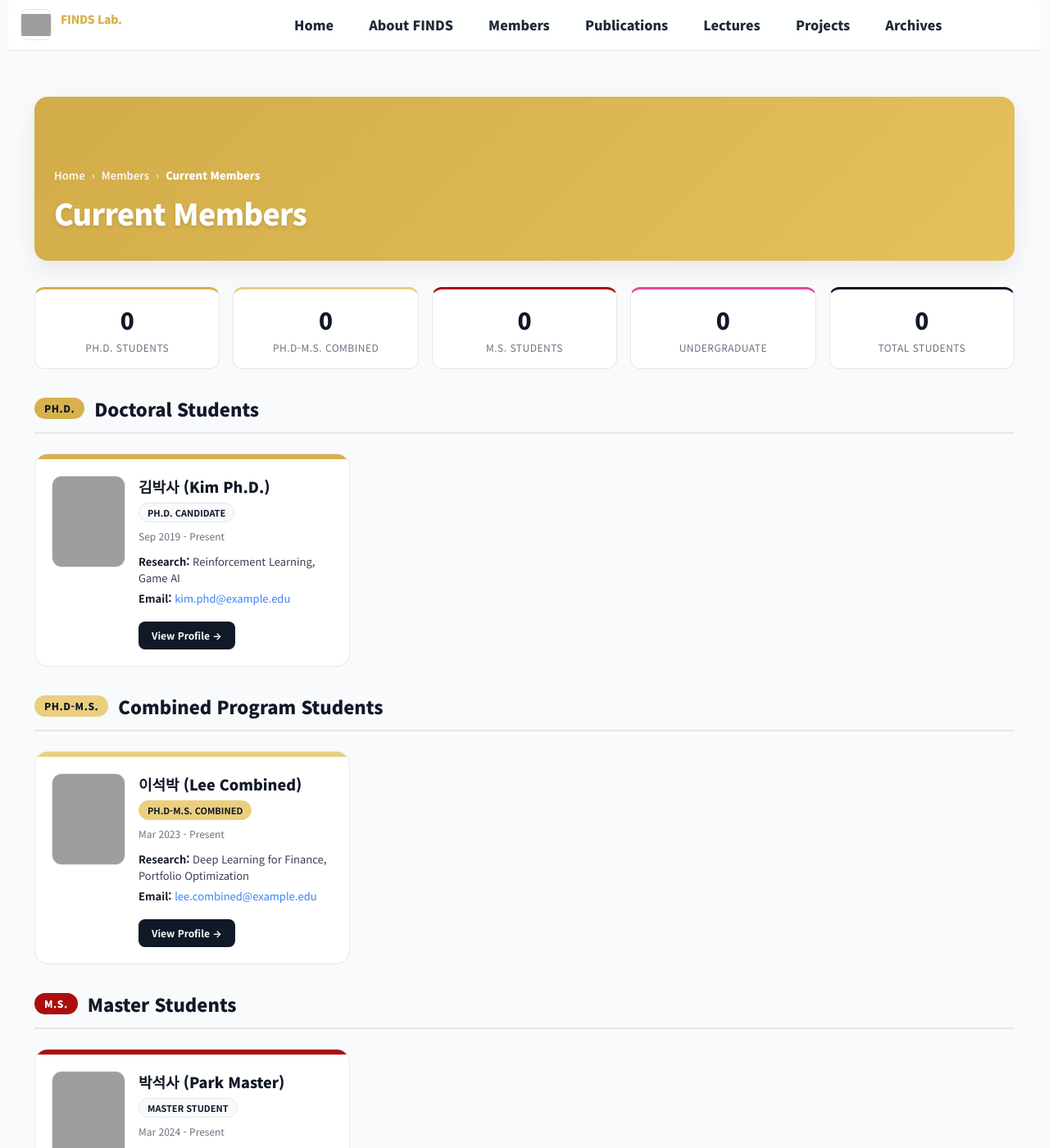
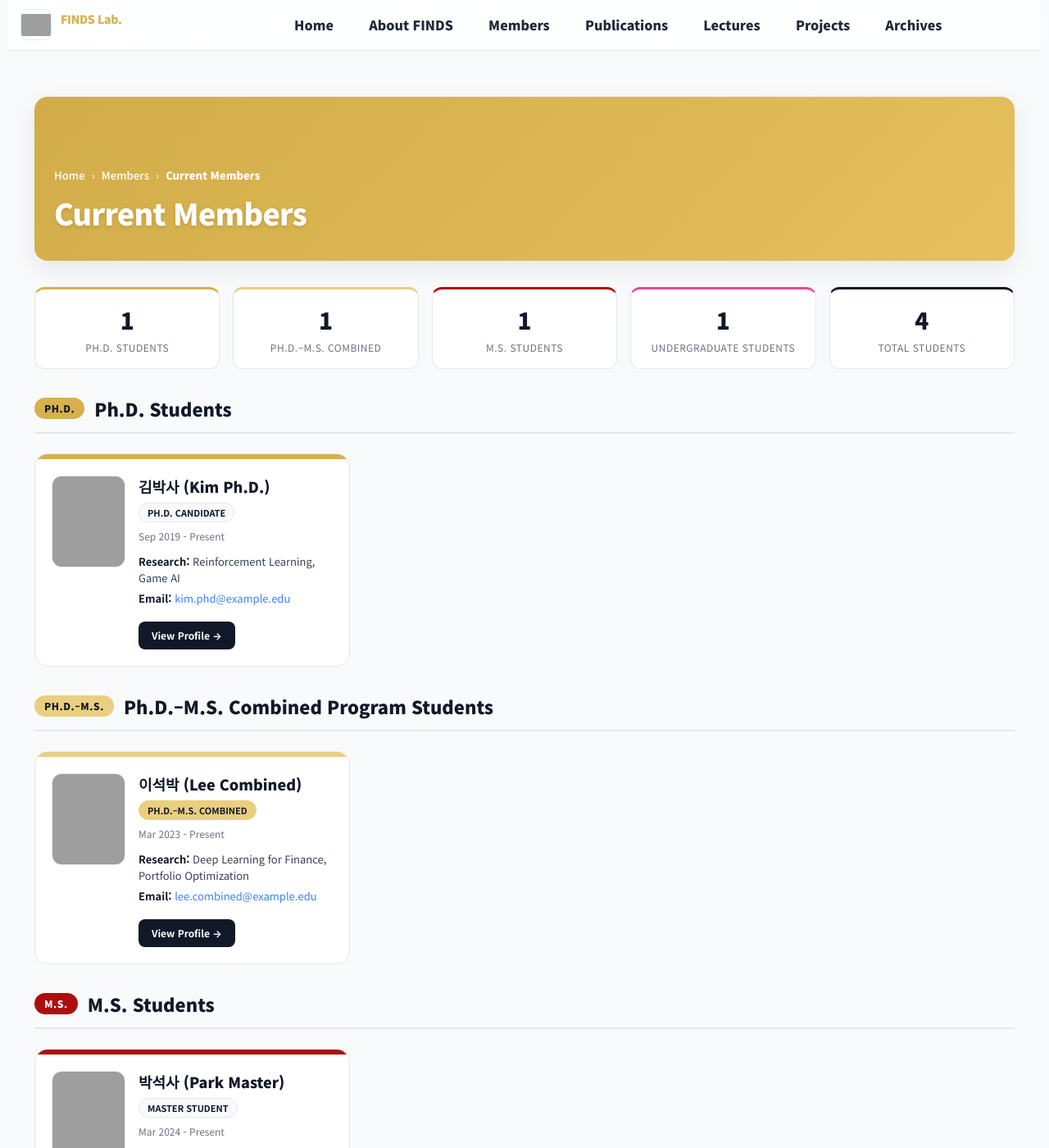
Before and after one commit to FinDS-Lab/site, a Jekyll site: the page built from members-current.html, in a window 1280 px wide and 1400 px high, cut to the strip 0-1400 px from the top of the window. Shown: the whole strip at 82% size. Built offline with Jekyll 4.4.1, drawn with Linux system fonts in a browser that asks for light colours; nearby versions of some CDN libraries; some of the changed text lies outside the part shown; grey boxes are pictures that could not be loaded.

Commit message:
Update members-current.html

```diff
--- a/members-current.html
+++ b/members-current.html
@@ -11,6 +11,12 @@
       --gold: rgb(214, 177, 77);
       --gold-mid: rgb(234, 197, 97);
       --gold-dark: rgb(194, 157, 57);
+
+      --phd-gold: rgb(214, 177, 77);
+      --ms-red: rgb(172, 14, 14);
+      --combined-gold: rgb(234, 207, 127);
+      --undergrad-pink: rgb(236, 72, 153);
+      --primary-dark: #111827;
     }
 
     /* Banner */
@@ -96,6 +102,122 @@
       .banner-section { min-height: 130px; }
       .banner-title { font-size: 1.6rem; }
       .breadcrumbs-banner { font-size: 11px; }
+    }
+
+    /* ===== Members Styles ===== */
+    /* Statistics Section */
+    .stats-container{
+      display:grid;
+      grid-template-columns:repeat(auto-fit, minmax(140px, 1fr));
+      gap:16px;
+      margin-top:2rem;
+      margin-bottom:2rem;
+    }
+    .stat-card{
+      background:#fff;border:1px solid #e5e7eb;border-radius:0.75rem;padding:16px;text-align:center;transition:all 0.2s;
+    }
+    .stat-card:hover{ transform:translateY(-2px); box-shadow:0 4px 12px rgba(0,0,0,0.08); }
+    .stat-number{ font-size:28px;font-weight:900;color:#111827; }
+    .stat-label{ font-size:12px;color:#6b7280;margin-top:4px;text-transform:uppercase;letter-spacing:0.5px; }
+    .stat-card.phd-stat{ border-top:3px solid var(--phd-gold); }
+    .stat-card.ms-stat{ border-top:3px solid var(--ms-red); }
+    .stat-card.combined-stat{ border-top:3px solid var(--combined-gold); }
+    .stat-card.undergrad-stat{ border-top:3px solid var(--undergrad-pink); }
+    .stat-card.total-stat{ border-top:3px solid var(--primary-dark); }
+
+    /* Section Headers */
+    .section-header{ margin-top:2rem;margin-bottom:1.5rem;padding-bottom:0.75rem;border-bottom:2px solid #e5e7eb; }
+    .section-title{ font-size:22px;font-weight:900;color:#111827;display:inline-flex;align-items:center;gap:0.75rem; }
+    .degree-badge-header{ display:inline-flex;align-items:center;justify-content:center;padding:4px 12px;border-radius:999px;font-size:12px;font-weight:800;text-transform:uppercase;letter-spacing:0.5px; }
+    .degree-badge-header.phd{ background:var(--phd-gold);color:#111827; }
+    .degree-badge-header.ms{ background:var(--ms-red);color:#fff; }
+    .degree-badge-header.combined{ background:var(--combined-gold);color:#111827; }
+    /* UNDERGRAD header badge: white background + dark text + pink border */
+    .degree-badge-header.undergrad{
+      background:#fff;
+      color:#111827;
+      border:2px solid var(--undergrad-pink);
+    }
+
+    /* Grid Layout */
+    .members-grid{ display:grid;gap:20px;grid-template-columns:repeat(auto-fill, minmax(320px, 1fr)); }
+    @media (max-width: 768px) { .members-grid{ grid-template-columns:1fr; gap:16px; } }
+
+    /* Member Cards */
+    .member-card{ background:#fff;border:1px solid #e5e7eb;border-radius:1rem;overflow:hidden;transition:all 0.2s; }
+    .member-card:hover{ transform:translateY(-2px); box-shadow:0 8px 24px rgba(0,0,0,0.08); }
+
+    .card-banner{ height:6px; }
+    .card-banner.phd{ background:var(--phd-gold); }
+    .card-banner.ms{ background:var(--ms-red); }
+    .card-banner.combined{ background:var(--combined-gold); }
+    .card-banner.undergrad{ background:var(--undergrad-pink); }
+
+    .card-content{ padding:20px; }
+    .member-info{ display:flex;gap:16px; }
+
+    /* Avatar */
+    .member-avatar{
+      flex-shrink:0;width:90px;height:112px;border-radius:0.75rem;object-fit:cover;background:#f8fafc;border:1px solid #e5e7eb;
+    }
+    @media (max-width: 480px) { .member-avatar{ width:75px;height:94px; } }
+
+    /* Member Details */
+    .member-details{ flex:1;min-width:0; }
+    .member-name{ font-size:18px;font-weight:900;color:#111827;margin-bottom:4px; word-break:keep-all; overflow-wrap:anywhere; }
+    .member-role{ display:inline-flex;align-items:center;padding:3px 10px;background:#f8fafc;border:1px solid #e5e7eb;border-radius:999px;font-size:11px;font-weight:700;text-transform:uppercase;margin-bottom:8px; }
+    .member-role.combined{ background:var(--combined-gold);border-color:var(--combined-gold);color:#111827; }
+    .member-role.undergrad{ background:var(--undergrad-pink);border-color:var(--undergrad-pink);color:#fff; }
+    .member-period{ font-size:12px;color:#6b7280;margin-bottom:12px; }
+    .member-field{ font-size:13px;color:#374151;margin-bottom:6px; word-break:keep-all; overflow-wrap:anywhere; }
+    .member-field strong{ font-weight:700;color:#111827; }
+    .member-email{ color:#3b82f6;text-decoration:none;word-break:break-all; }
+    .member-email:hover{ text-decoration:underline; }
+
+    .btn-details{
+      margin-top:12px;padding:8px 16px;background:#111827;color:#fff;border:none;border-radius:0.5rem;font-size:12px;font-weight:700;cursor:pointer;transition:all 0.2s;display:inline-flex;align-items:center;gap:4px;
+    }
+    .btn-details:hover{ background:#1f2937;transform:translateX(2px); }
+    .btn-details.phd:hover{ background:var(--phd-gold);color:#111827; }
+    .btn-details.ms:hover{ background:var(--ms-red); }
+    .btn-details.combined:hover{ background:var(--combined-gold);color:#111827; }
+    .btn-details.undergrad:hover{ background:var(--undergrad-pink);color:#fff; }
+
+    /* Modal */
+    .modal-overlay{ position:fixed;inset:0;background:rgba(0,0,0,0.5);z-index:9998;display:none;opacity:0;transition:opacity 0.3s; }
+    .modal-overlay.show{ display:block;opacity:1; }
+    .modal-panel{
+      position:fixed;top:50%;left:50%;transform:translate(-50%, -50%) scale(0.95);
+      width:90%;max-width:600px;max-height:85vh;background:#fff;border-radius:1rem;z-index:9999;display:none;opacity:0;transition:all 0.3s;overflow:hidden;
+    }
+    .modal-panel.show{ display:flex;flex-direction:column;opacity:1;transform:translate(-50%, -50%) scale(1); }
+    .modal-header{ padding:20px;border-bottom:1px solid #e5e7eb;display:flex;justify-content:space-between;align-items:center; }
+    .modal-title{ font-size:18px;font-weight:900;color:#111827; }
+    .modal-close{ width:32px;height:32px;border-radius:0.5rem;border:none;background:#f3f4f6;color:#111827;font-size:20px;cursor:pointer;display:flex;align-items:center;justify-content:center;transition:all 0.2s; }
+    .modal-close:hover{ background:#e5e7eb; }
+    .modal-degree{ padding:12px 20px;font-size:13px;font-weight:800;text-transform:uppercase;letter-spacing:0.5px; }
+    .modal-degree.phd{ background:var(--phd-gold);color:#111827; }
+    .modal-degree.ms{ background:var(--ms-red);color:#fff; }
+    .modal-degree.combined{ background:var(--combined-gold);color:#111827; }
+    .modal-degree.undergrad{ background:var(--undergrad-pink);color:#fff; }
+    .modal-body{ padding:20px;overflow-y:auto;flex:1; }
+    .modal-section{ margin-bottom:24px; }
+    .modal-section:last-child{ margin-bottom:0; }
+    .modal-section-title{ font-size:15px;font-weight:900;color:#111827;margin-bottom:12px;padding-bottom:6px;border-bottom:2px solid #f3f4f6; }
+    .edu-item{ background:#f8fafc;border:1px solid #e5e7eb;border-radius:0.75rem;padding:14px;margin-bottom:10px; }
+    .edu-degree{ display:inline-flex;padding:2px 8px;background:#fff;border:1px solid #e5e7eb;border-radius:999px;font-size:11px;font-weight:800;margin-bottom:8px; }
+    .edu-degree.phd{ border-color:var(--phd-gold);color:var(--phd-gold); }
+    .edu-degree.ms{ border-color:var(--ms-red);color:var(--ms-red); }
+    .edu-degree.bs{ border-color:#6b7280;color:#6b7280; }
+    .edu-school{ font-weight:800;color:#111827;font-size:14px; }
+    .edu-year{ font-size:12px;color:#6b7280;float:right; }
+    .edu-dept{ font-size:13px;color:#374151;margin-top:4px; }
+
+    @media (max-width: 640px) {
+      .modal-panel{ width:100%;height:100%;max-width:100%;max-height:100%;border-radius:0; }
+      .member-info{ flex-direction:column;text-align:center; }
+      .member-avatar{ margin:0 auto; }
+      .member-name{ font-size:16px; }
     }
   </style>
 
@@ -200,127 +322,6 @@
 }
 </script>
 
-<!-- ===== Styles ===== -->
-<style>
-  :root{
-    --phd-gold: rgb(214, 177, 77);
-    --ms-red: rgb(172, 14, 14);
-    --combined-gold: rgb(234, 207, 127);
-    --undergrad-pink: rgb(236, 72, 153);
-    --primary-dark: #111827;
-  }
-
-  /* Statistics Section */
-  .stats-container{
-    display:grid;
-    grid-template-columns:repeat(auto-fit, minmax(140px, 1fr));
-    gap:16px;
-    margin-top:2rem;
-    margin-bottom:2rem;
-  }
-  .stat-card{
-    background:#fff;border:1px solid #e5e7eb;border-radius:0.75rem;padding:16px;text-align:center;transition:all 0.2s;
-  }
-  .stat-card:hover{ transform:translateY(-2px); box-shadow:0 4px 12px rgba(0,0,0,0.08); }
-  .stat-number{ font-size:28px;font-weight:900;color:#111827; }
-  .stat-label{ font-size:12px;color:#6b7280;margin-top:4px;text-transform:uppercase;letter-spacing:0.5px; }
-  .stat-card.phd-stat{ border-top:3px solid var(--phd-gold); }
-  .stat-card.ms-stat{ border-top:3px solid var(--ms-red); }
-  .stat-card.combined-stat{ border-top:3px solid var(--combined-gold); }
-  .stat-card.undergrad-stat{ border-top:3px solid var(--undergrad-pink); }
-  .stat-card.total-stat{ border-top:3px solid var(--primary-dark); }
-
-  /* Section Headers */
-  .section-header{ margin-top:2rem;margin-bottom:1.5rem;padding-bottom:0.75rem;border-bottom:2px solid #e5e7eb; }
-  .section-title{ font-size:22px;font-weight:900;color:#111827;display:inline-flex;align-items:center;gap:0.75rem; }
-  .degree-badge-header{ display:inline-flex;align-items:center;justify-content:center;padding:4px 12px;border-radius:999px;font-size:12px;font-weight:800;text-transform:uppercase;letter-spacing:0.5px; }
-  .degree-badge-header.phd{ background:var(--phd-gold);color:#111827; }
-  .degree-badge-header.ms{ background:var(--ms-red);color:#fff; }
-  .degree-badge-header.combined{ background:var(--combined-gold);color:#111827; }
-  .degree-badge-header.undergrad{ background:var(--undergrad-pink);color:#fff; }
-
-  /* Grid Layout */
-  .members-grid{ display:grid;gap:20px;grid-template-columns:repeat(auto-fill, minmax(320px, 1fr)); }
-  @media (max-width: 768px) { .members-grid{ grid-template-columns:1fr; gap:16px; } }
-
-  /* Member Cards */
-  .member-card{ background:#fff;border:1px solid #e5e7eb;border-radius:1rem;overflow:hidden;transition:all 0.2s; }
-  .member-card:hover{ transform:translateY(-2px); box-shadow:0 8px 24px rgba(0,0,0,0.08); }
-
-  .card-banner{ height:6px; }
-  .card-banner.phd{ background:var(--phd-gold); }
-  .card-banner.ms{ background:var(--ms-red); }
-  .card-banner.combined{ background:var(--combined-gold); }
-  .card-banner.undergrad{ background:var(--undergrad-pink); }
-
-  .card-content{ padding:20px; }
-  .member-info{ display:flex;gap:16px; }
-
-  /* Avatar */
-  .member-avatar{
-    flex-shrink:0;width:90px;height:112px;border-radius:0.75rem;object-fit:cover;background:#f8fafc;border:1px solid #e5e7eb;
-  }
-  @media (max-width: 480px) { .member-avatar{ width:75px;height:94px; } }
-
-  /* Member Details */
-  .member-details{ flex:1;min-width:0; }
-  .member-name{ font-size:18px;font-weight:900;color:#111827;margin-bottom:4px; word-break:keep-all; overflow-wrap:anywhere; }
-  .member-role{ display:inline-flex;align-items:center;padding:3px 10px;background:#f8fafc;border:1px solid #e5e7eb;border-radius:999px;font-size:11px;font-weight:700;text-transform:uppercase;margin-bottom:8px; }
-  .member-role.combined{ background:var(--combined-gold);border-color:var(--combined-gold);color:#111827; }
-  .member-role.undergrad{ background:var(--undergrad-pink);border-color:var(--undergrad-pink);color:#fff; }
-  .member-period{ font-size:12px;color:#6b7280;margin-bottom:12px; }
-  .member-field{ font-size:13px;color:#374151;margin-bottom:6px; word-break:keep-all; overflow-wrap:anywhere; }
-  .member-field strong{ font-weight:700;color:#111827; }
-  .member-email{ color:#3b82f6;text-decoration:none;word-break:break-all; }
-  .member-email:hover{ text-decoration:underline; }
-
-  .btn-details{
-    margin-top:12px;padding:8px 16px;background:#111827;color:#fff;border:none;border-radius:0.5rem;font-size:12px;font-weight:700;cursor:pointer;transition:all 0.2s;display:inline-flex;align-items:center;gap:4px;
-  }
-  .btn-details:hover{ background:#1f2937;transform:translateX(2px); }
-  .btn-details.phd:hover{ background:var(--phd-gold);color:#111827; }
-  .btn-details.ms:hover{ background:var(--ms-red); }
-  .btn-details.combined:hover{ background:var(--combined-gold);color:#111827; }
-  .btn-details.undergrad:hover{ background:var(--undergrad-pink);color:#fff; }
-
-  /* Modal */
-  .modal-overlay{ position:fixed;inset:0;background:rgba(0,0,0,0.5);z-index:9998;display:none;opacity:0;transition:opacity 0.3s; }
-  .modal-overlay.show{ display:block;opacity:1; }
-  .modal-panel{
-    position:fixed;top:50%;left:50%;transform:translate(-50%, -50%) scale(0.95);
-    width:90%;max-width:600px;max-height:85vh;background:#fff;border-radius:1rem;z-index:9999;display:none;opacity:0;transition:all 0.3s;overflow:hidden;
-  }
-  .modal-panel.show{ display:flex;flex-direction:column;opacity:1;transform:translate(-50%, -50%) scale(1); }
-  .modal-header{ padding:20px;border-bottom:1px solid #e5e7eb;display:flex;justify-content:space-between;align-items:center; }
-  .modal-title{ font-size:18px;font-weight:900;color:#111827; }
-  .modal-close{ width:32px;height:32px;border-radius:0.5rem;border:none;background:#f3f4f6;color:#111827;font-size:20px;cursor:pointer;display:flex;align-items:center;justify-content:center;transition:all 0.2s; }
-  .modal-close:hover{ background:#e5e7eb; }
-  .modal-degree{ padding:12px 20px;font-size:13px;font-weight:800;text-transform:uppercase;letter-spacing:0.5px; }
-  .modal-degree.phd{ background:var(--phd-gold);color:#111827; }
-  .modal-degree.ms{ background:var(--ms-red);color:#fff; }
-  .modal-degree.combined{ background:var(--combined-gold);color:#111827; }
-  .modal-degree.undergrad{ background:var(--undergrad-pink);color:#fff; }
-  .modal-body{ padding:20px;overflow-y:auto;flex:1; }
-  .modal-section{ margin-bottom:24px; }
-  .modal-section:last-child{ margin-bottom:0; }
-  .modal-section-title{ font-size:15px;font-weight:900;color:#111827;margin-bottom:12px;padding-bottom:6px;border-bottom:2px solid #f3f4f6; }
-  .edu-item{ background:#f8fafc;border:1px solid #e5e7eb;border-radius:0.75rem;padding:14px;margin-bottom:10px; }
-  .edu-degree{ display:inline-flex;padding:2px 8px;background:#fff;border:1px solid #e5e7eb;border-radius:999px;font-size:11px;font-weight:800;margin-bottom:8px; }
-  .edu-degree.phd{ border-color:var(--phd-gold);color:var(--phd-gold); }
-  .edu-degree.ms{ border-color:var(--ms-red);color:var(--ms-red); }
-  .edu-degree.bs{ border-color:#6b7280;color:#6b7280; }
-  .edu-school{ font-weight:800;color:#111827;font-size:14px; }
-  .edu-year{ font-size:12px;color:#6b7280;float:right; }
-  .edu-dept{ font-size:13px;color:#374151;margin-top:4px; }
-
-  @media (max-width: 640px) {
-    .modal-panel{ width:100%;height:100%;max-width:100%;max-height:100%;border-radius:0; }
-    .member-info{ flex-direction:column;text-align:center; }
-    .member-avatar{ margin:0 auto; }
-    .member-name{ font-size:16px; }
-  }
-</style>
-
 <!-- ===== Members Content ===== -->
 <section class="max-w-7xl mx-auto px-4 mt-8 pb-8">
 
@@ -332,7 +333,7 @@
     </div>
     <div class="stat-card combined-stat">
       <div class="stat-number" id="combinedCount">0</div>
-      <div class="stat-label">Ph.D-M.S. Combined</div>
+      <div class="stat-label">Ph.D.–M.S. Combined</div>
     </div>
     <div class="stat-card ms-stat">
       <div class="stat-number" id="msCount">0</div>
@@ -340,7 +341,7 @@
     </div>
     <div class="stat-card undergrad-stat">
       <div class="stat-number" id="undergradCount">0</div>
-      <div class="stat-label">Undergraduate</div>
+      <div class="stat-label">Undergraduate Students</div>
     </div>
     <div class="stat-card total-stat">
       <div class="stat-number" id="totalCount">0</div>
@@ -348,17 +349,17 @@
     </div>
   </div>
 
-  <!-- PhD Students Section -->
+  <!-- Ph.D. Students -->
   <div class="section-header">
     <h2 class="section-title">
       <span class="degree-badge-header phd">Ph.D.</span>
-      Doctoral Students
+      Ph.D. Students
     </h2>
   </div>
 
   <div class="members-grid">
     <!-- PhD Student -->
-    <div class="member-card">
+    <div class="member-card" data-degree="phd">
       <div class="card-banner phd"></div>
       <div class="card-content">
         <div class="member-info">
@@ -385,17 +386,17 @@
     </div>
   </div>
 
-  <!-- Ph.D-M.S. Combined Students Section -->
+  <!-- Ph.D.–M.S. Combined Program Students -->
   <div class="section-header">
     <h2 class="section-title">
-      <span class="degree-badge-header combined">Ph.D-M.S.</span>
-      Combined Program Students
+      <span class="degree-badge-header combined">Ph.D.–M.S.</span>
+      Ph.D.–M.S. Combined Program Students
     </h2>
   </div>
 
   <div class="members-grid">
     <!-- Combined Student -->
-    <div class="member-card">
+    <div class="member-card" data-degree="combined">
       <div class="card-banner combined"></div>
       <div class="card-content">
         <div class="member-info">
@@ -406,7 +407,7 @@
                onerror="this.onerror=null; this.src='{{ '/assets/img/members/default.jpg' | relative_url }}'">
           <div class="member-details">
             <h3 class="member-name">이석박 (Lee Combined)</h3>
-            <span class="member-role combined">Ph.D-M.S. Combined</span>
+            <span class="member-role combined">Ph.D.–M.S. Combined</span>
             <div class="member-period">Mar 2023 - Present</div>
             <div class="member-field"><strong>Research:</strong> Deep Learning for Finance, Portfolio Optimization</div>
             <div class="member-field">
@@ -422,17 +423,17 @@
     </div>
   </div>
 
-  <!-- Master Students Section -->
+  <!-- M.S. Students -->
   <div class="section-header">
     <h2 class="section-title">
       <span class="degree-badge-header ms">M.S.</span>
-      Master Students
+      M.S. Students
     </h2>
   </div>
 
   <div class="members-grid">
     <!-- MS Student -->
-    <div class="member-card">
+    <div class="member-card" data-degree="ms">
       <div class="card-banner ms"></div>
       <div class="card-content">
         <div class="member-info">
@@ -459,17 +460,17 @@
     </div>
   </div>
 
-  <!-- Undergraduate Researchers Section -->
+  <!-- Undergraduate Students -->
   <div class="section-header">
     <h2 class="section-title">
-      <span class="degree-badge-header undergrad">Undergrad</span>
-      Undergraduate Researchers
+      <span class="degree-badge-header undergrad">U.R.</span>
+      Undergraduate Students
     </h2>
   </div>
 
   <div class="members-grid">
     <!-- Undergraduate Student -->
-    <div class="member-card">
+    <div class="member-card" data-degree="undergrad">
       <div class="card-banner undergrad"></div>
       <div class="card-content">
         <div class="member-info">
@@ -519,8 +520,8 @@
     name: '김박사 (Kim Ph.D.)',
     role: 'Ph.D. Candidate',
     education: [
-      {degree: 'Ph.D.', school: 'Dongduk Women\\'s University', year: 'In Progress', dept: 'Business Analytics'},
-      {degree: 'B.S.', school: 'Dongduk Women\\'s University', year: '2018', dept: 'Mathematics'}
+      {degree: 'Ph.D.', school: 'Dongduk Women\'s University', year: 'In Progress', dept: 'Business Analytics'},
+      {degree: 'B.S.', school: 'Dongduk Women\'s University', year: '2018', dept: 'Mathematics'}
     ],
     publications: [
       'Kim, P. et al. (2025). "Multilingual Challenges in Automated Evaluators". AAAI Workshop on Preparing Good Data for Generative AI.',
@@ -533,16 +534,16 @@
   },
   'lee-combined': {
     name: '이석박 (Lee Combined)',
-    role: 'Ph.D-M.S. Combined',
+    role: 'Ph.D.–M.S. Combined',
     education: [
-      {degree: 'Ph.D-M.S.', school: 'Dongduk Women\\'s University', year: 'Expected 2028', dept: 'Business Analytics'},
+      {degree: 'Ph.D.–M.S.', school: 'Dongduk Women\'s University', year: 'Expected 2028', dept: 'Business Analytics'},
       {degree: 'B.S.', school: 'Yonsei University', year: '2023', dept: 'Applied Mathematics'}
     ],
     publications: [
       'Lee, C. & Kim, S. (2024). "Neural Network Approaches to Portfolio Management". KDD Workshop on AI in Finance.'
     ],
     honors: [
-      'Graduate Fellowship, Dongduk Women\\'s University, 2023-2028',
+      'Graduate Fellowship, Dongduk Women\'s University, 2023-2028',
       'Summa Cum Laude, Yonsei University, 2023'
     ]
   },
@@ -550,7 +551,7 @@
     name: '박석사 (Park Master)',
     role: 'Master Student',
     education: [
-      {degree: 'M.S.', school: 'Dongduk Women\\'s University', year: 'Expected 2026', dept: 'Financial Data Science'},
+      {degree: 'M.S.', school: 'Dongduk Women\'s University', year: 'Expected 2026', dept: 'Financial Data Science'},
       {degree: 'B.S.', school: 'Korea University', year: '2024', dept: 'Computer Science'}
     ],
     publications: [
@@ -592,35 +593,34 @@
 
 // Animate number counting effect
 function animateNumber(elementId, finalValue) {
-  let current = 0;
-  const increment = Math.max(1, Math.ceil(finalValue / 20));
-  const element = document.getElementById(elementId);
+  const el = document.getElementById(elementId);
+  if (!el) return;
+  const start = parseInt(el.textContent, 10) || 0;
+  const duration = 600;
+  const startTime = performance.now();
 
-  const timer = setInterval(() => {
-    current += increment;
-    if (current >= finalValue) {
-      current = finalValue;
-      clearInterval(timer);
-    }
-    element.textContent = current;
-  }, 50);
+  function tick(now){
+    const progress = Math.min(1, (now - startTime) / duration);
+    const value = Math.round(start + (finalValue - start) * progress);
+    el.textContent = value;
+    if (progress < 1) requestAnimationFrame(tick);
+  }
+  requestAnimationFrame(tick);
 }
 
-// Modal functions
+/* ===== Modal functions ===== */
 function openModal(memberId, degreeType) {
   const member = memberData[memberId];
   if (!member) return false;
 
-  // Set modal content
   document.getElementById('modalTitle').textContent = member.name;
   const degreeEl = document.getElementById('modalDegree');
   degreeEl.textContent = member.role;
   degreeEl.className = 'modal-degree ' + degreeType;
 
-  // Build modal body content
   let bodyContent = '';
 
-  // Education section
+  // Education
   if (member.education && member.education.length > 0) {
     bodyContent += '<div class="modal-section"><h4 class="modal-section-title">Education</h4>';
     member.education.forEach(edu => {
```
Also changed, not shown: other parts of members-current.html (+10 -11 lines).
